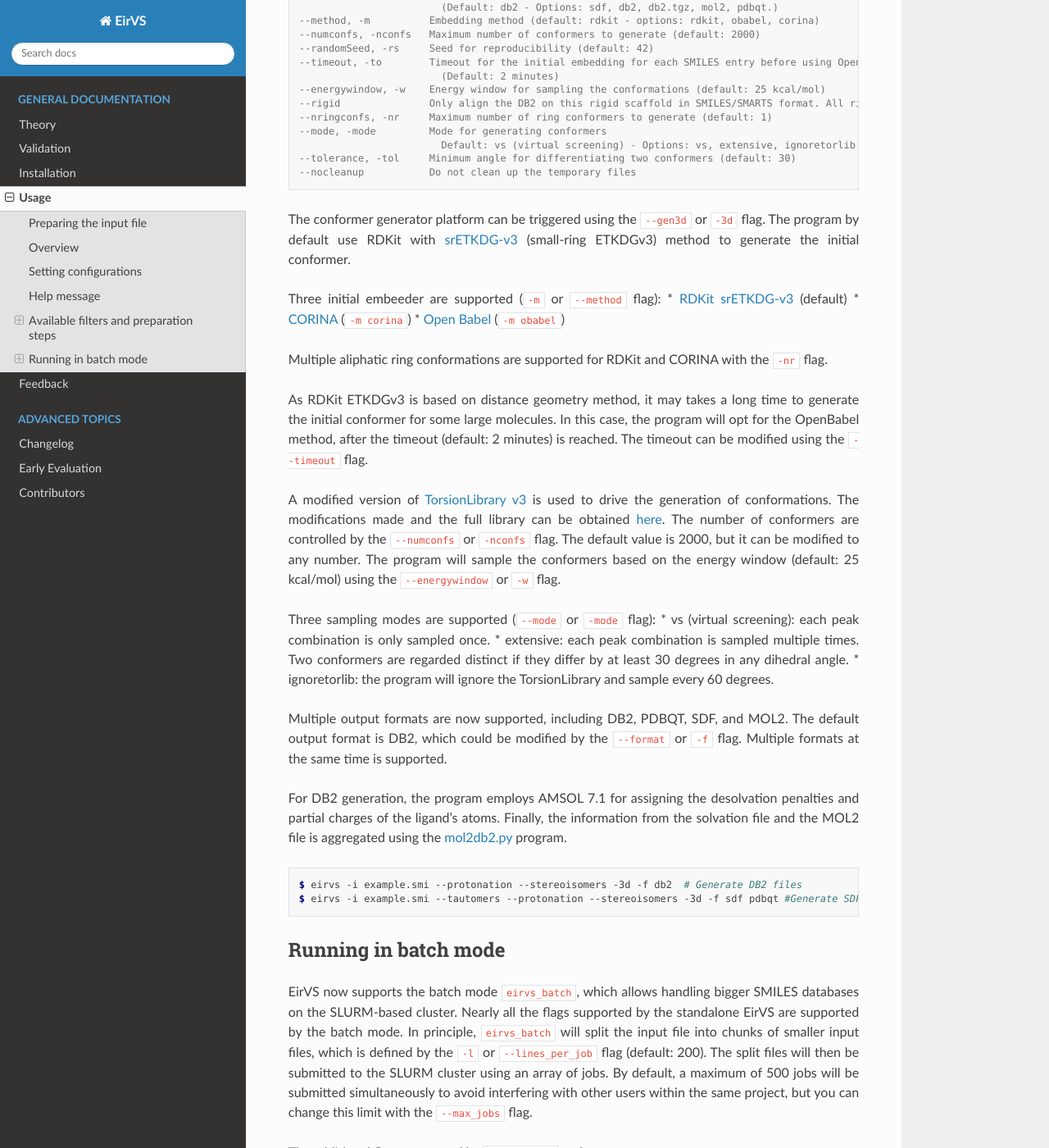
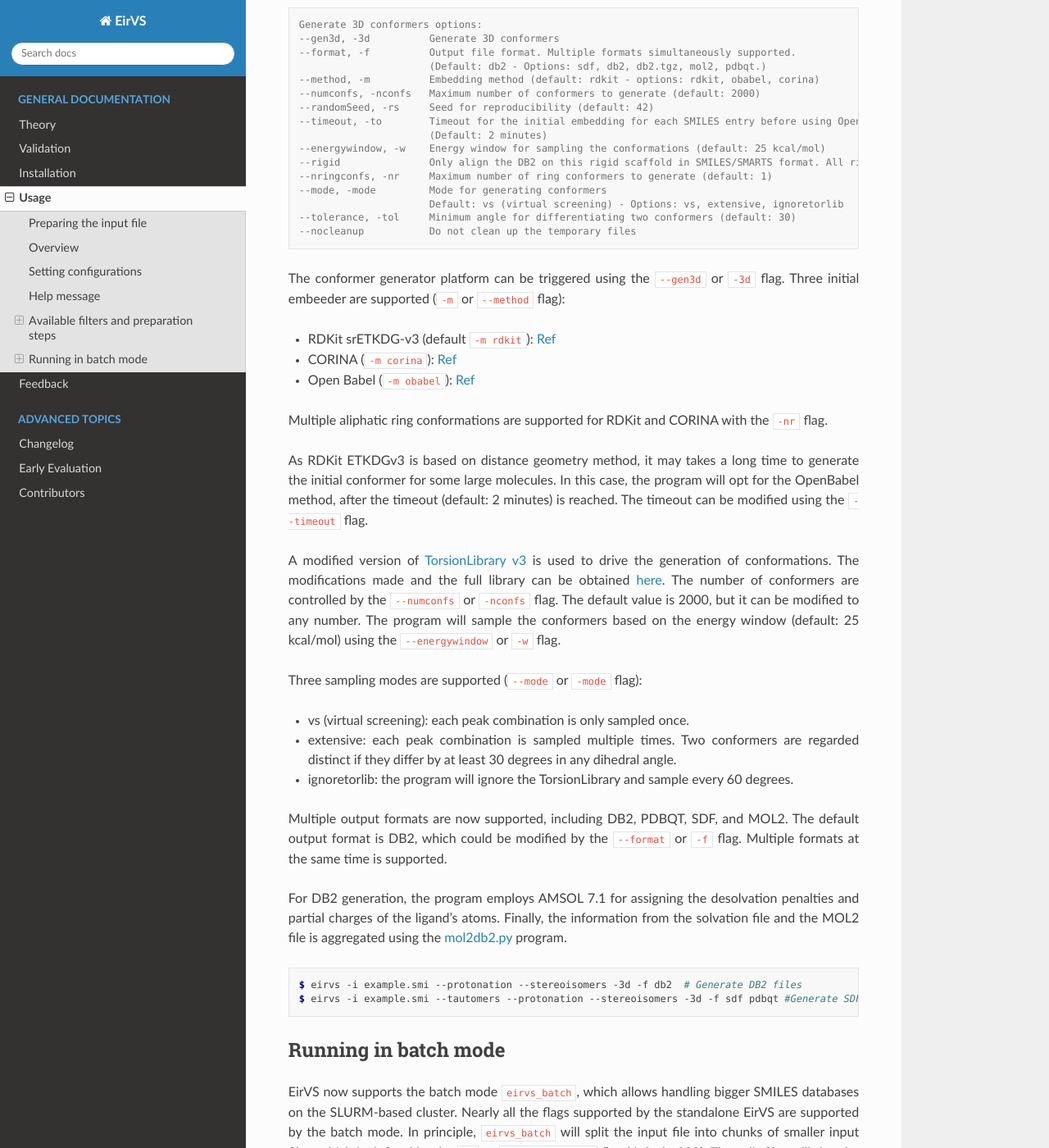
Before and after one commit to phonglam3103/msani-readthedocs, a Sphinx documentation site: the page built from docs/source/usage.rst, in a window 1280 px wide and 1400 px high, scrolled down 6984 px. Shown: the whole window at 82% size. Built offline with Sphinx 7.4.7 and the Read the Docs theme 3.1.0, drawn with Linux system fonts in a browser that asks for light colours; formulas are drawn with MathJax 3; some of the changed text lies outside the part shown.

Commit message:
Update formats (again)

```diff
--- a/docs/source/usage.rst
+++ b/docs/source/usage.rst
@@ -200,6 +200,7 @@ The tautomers could be generated using the ``--tautomers`` flag. EirVS uses a tw
 
 The following descriptors are supported for filtering: heavy atoms (HA), logP, hydrogen bond acceptors (HBA), hydrogen bond donors (HBD), molecular weight (MW), and number chiral centers. The descriptors can be filtered using the following flags:
 ``--ha``, ``--logp``, ``--hba``, ``--hbd``, ``--mw``, and ``--chiral``. The filtering can be done using the following formats:
+
 * Range: Specify a range using two values (e.g., "17-25").
 * Greater / Less than or equal to: Use >= or <= (e.g., ">=17", "<=25").
 * Greater than / Less than: Use > or < (e.g., ">17", "<25").
@@ -317,27 +318,26 @@ The following supported flags:
     Generate 3D conformers options:
     --gen3d, -3d          Generate 3D conformers
     --format, -f          Output file format. Multiple formats simultaneously supported.
-                            (Default: db2 - Options: sdf, db2, db2.tgz, mol2, pdbqt.)
+                          (Default: db2 - Options: sdf, db2, db2.tgz, mol2, pdbqt.)
     --method, -m          Embedding method (default: rdkit - options: rdkit, obabel, corina)
     --numconfs, -nconfs   Maximum number of conformers to generate (default: 2000)
     --randomSeed, -rs     Seed for reproducibility (default: 42)
     --timeout, -to        Timeout for the initial embedding for each SMILES entry before using OpenBabel
-                            (Default: 2 minutes)
+                          (Default: 2 minutes)
     --energywindow, -w    Energy window for sampling the conformations (default: 25 kcal/mol)
     --rigid               Only align the DB2 on this rigid scaffold in SMILES/SMARTS format. All rings if not provided.
     --nringconfs, -nr     Maximum number of ring conformers to generate (default: 1)
     --mode, -mode         Mode for generating conformers
-                            Default: vs (virtual screening) - Options: vs, extensive, ignoretorlib
+                          Default: vs (virtual screening) - Options: vs, extensive, ignoretorlib
     --tolerance, -tol     Minimum angle for differentiating two conformers (default: 30)
     --nocleanup           Do not clean up the temporary files
 
 
-The conformer generator platform can be triggered using the ``--gen3d`` or ``-3d`` flag. The program by default use RDKit with `srETKDG-v3 <https://pubs.acs.org/doi/10.1021/acs.jcim.0c00025>`_ (small-ring ETKDGv3) method to generate the initial conformer.
+The conformer generator platform can be triggered using the ``--gen3d`` or ``-3d`` flag. Three initial embeeder are supported (``-m`` or ``--method`` flag):
 
-Three initial embeeder are supported (``-m`` or ``--method`` flag):
-* `RDKit srETKDG-v3 <https://pubs.acs.org/doi/10.1021/acs.jcim.0c00025>`_ (default)
-* `CORINA <https://doi.org/10.1016/0898-5529(90)90156-3>`_ (``-m corina``)
-* `Open Babel <https://jcheminf.biomedcentral.com/articles/10.1186/s13321-019-0372-5>`_ (``-m obabel``)
+* RDKit srETKDG-v3 (default ``-m rdkit``): `Ref <https://pubs.acs.org/doi/10.1021/acs.jcim.0c00025>`_
+* CORINA (``-m corina``): `Ref <https://doi.org/10.1016/0898-5529(90)90156-3>`_
+* Open Babel (``-m obabel``): `Ref <https://jcheminf.biomedcentral.com/articles/10.1186/s13321-019-0372-5>`_
 
 Multiple aliphatic ring conformations are supported for RDKit and CORINA with the ``-nr`` flag.
 
@@ -346,6 +346,7 @@ As RDKit ETKDGv3 is based on distance geometry method, it may takes a long time
 A modified version of `TorsionLibrary v3 <https://pubs.acs.org/doi/10.1021/acs.jcim.2c00043>`_ is used to drive the generation of conformations. The modifications made and the full library can be obtained `here <https://github.com/phonglam3103/EirVS/blob/main/EirVS/Data/modified_tor_lib_2020.xml>`_. The number of conformers are controlled by the ``--numconfs`` or ``-nconfs`` flag. The default value is 2000, but it can be modified to any number. The program will sample the conformers based on the energy window (default: 25 kcal/mol) using the ``--energywindow`` or ``-w`` flag.
 
 Three sampling modes are supported (``--mode`` or ``-mode`` flag):
+
 * vs (virtual screening): each peak combination is only sampled once.
 * extensive: each peak combination is sampled multiple times. Two conformers are regarded distinct if they differ by at least 30 degrees in any dihedral angle.
 * ignoretorlib: the program will ignore the TorsionLibrary and sample every 60 degrees.
```
